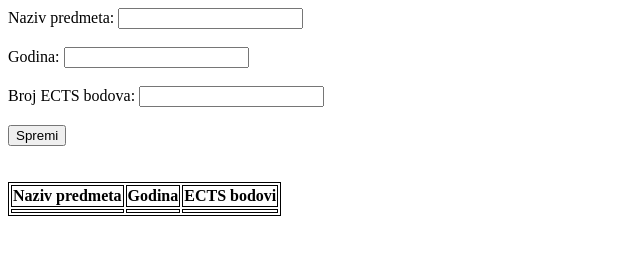
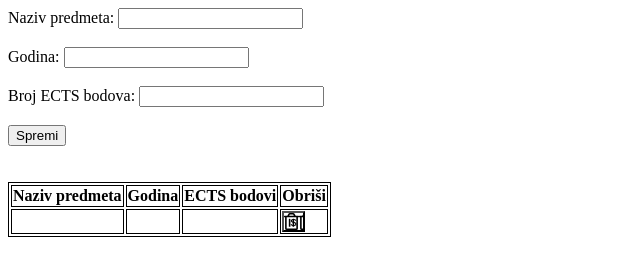
Before and after one commit to dfabijanicVUV/lv1, a plain HTML site: page index.html in a window 1280 px wide. Both pictures are taken after a click on the button "Spremi". Shown: the whole page, without its empty margins (0-640 px from the left). Drawn offline with Linux system fonts and the light colour scheme.

Commit message:
drugi commit

```diff
--- a/index.html
+++ b/index.html
@@ -20,6 +20,7 @@
     <th>Naziv predmeta</th>
     <th>Godina</th>
     <th>ECTS bodovi</th>
+    <th>Obriši</th>
   </tr>
 </table>
 </div>
--- a/js/app.js
+++ b/js/app.js
@@ -1,5 +1,4 @@
-function Submit()
-{
+function Submit() {
 	var nazivPredmeta = document.getElementById("fname").value;
 	var godina = document.getElementById("lname").value;
 	var ects = document.getElementById("ects").value;
@@ -9,9 +8,16 @@ function Submit()
     var cel1 = row.insertCell(0);
     var cel2 = row.insertCell(1);
     var cel3 = row.insertCell(2);
+	var cel4 = row.insertCell(3);
 
 	cel1.innerHTML = nazivPredmeta;
 	cel2.innerHTML = godina;
 	cel3.innerHTML = ects;
+	cel4.innerHTML = '<button onclick="Delete(this)" style="background: url(images/trash-alt-regular.svg)">s</button>' ;
 
 }
+
+function Delete(r) {
+	var i = r.parentNode.parentNode.rowIndex;
+    document.getElementById("table").deleteRow(i);
+}
```
Also changed, not shown: images/trash-alt-regular.svg (added).
